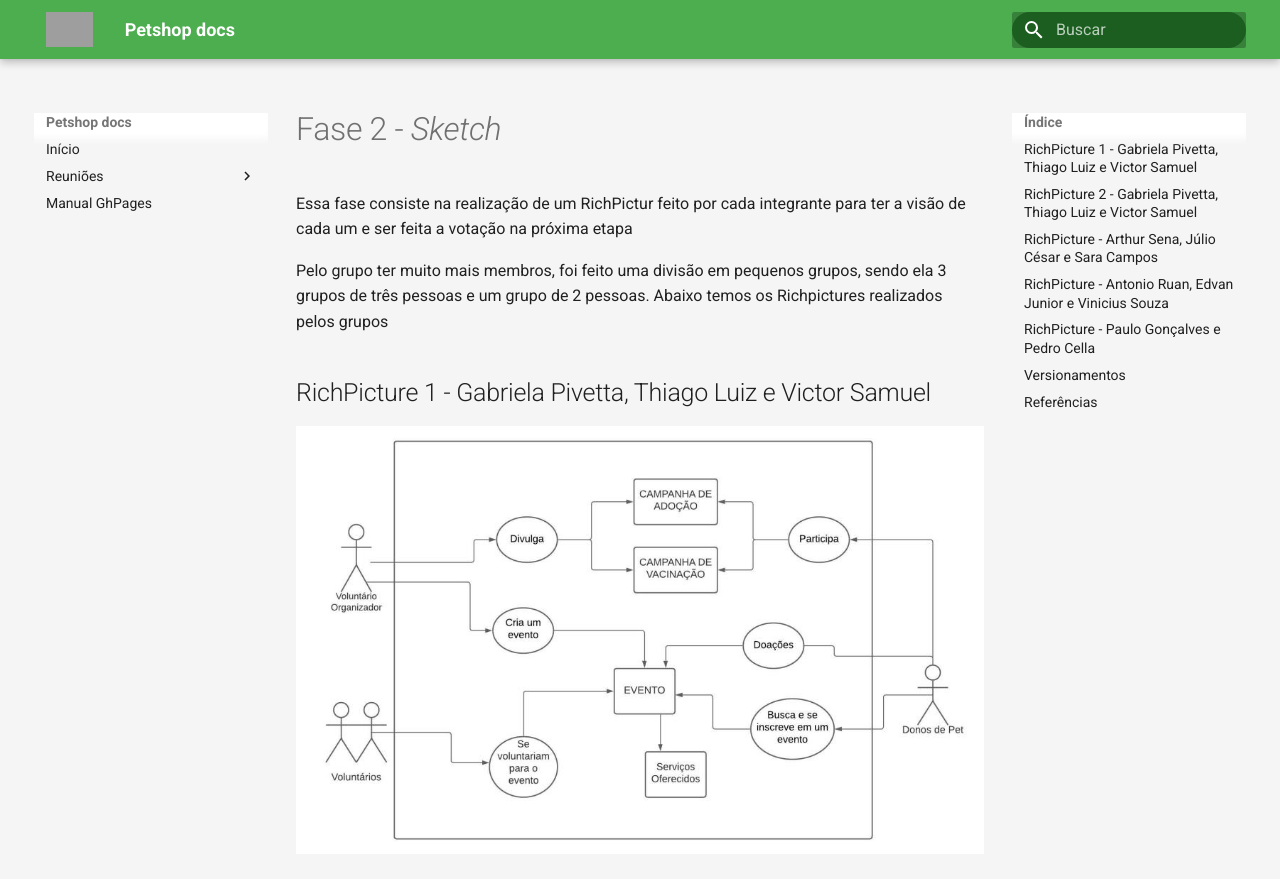
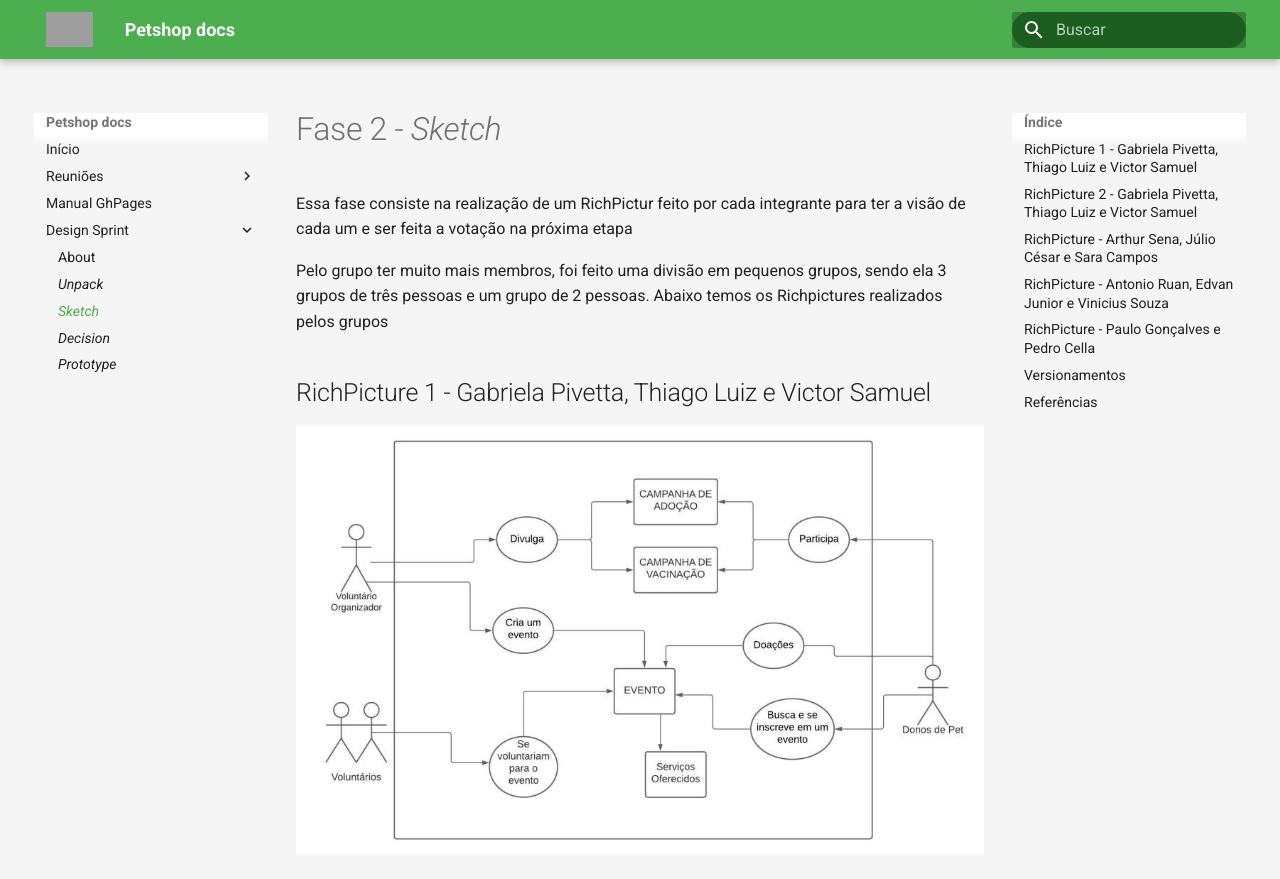
Before and after one commit to UnBArqDsw2021-1/2021.1_G3_PetStop_docs, an MkDocs documentation site: the page built from docs/designSprint/sketch.md, in a window 1280 px wide and 900 px high. Shown: the top 879 px of the window. Built offline with MkDocs 1.6.1 and Material for MkDocs 9.7.7, drawn with Linux system fonts in a browser that asks for light colours; grey boxes are pictures that could not be loaded.

Commit message:
Alterando mkdocs

```diff
--- a/mkdocs.yml
+++ b/mkdocs.yml
@@ -23,3 +23,9 @@ nav:
     - Reunião 4 (Unpack) - (29/07): reunioes/reuniao4.md
     - Reunião 5 (Decision) - (03/08): reunioes/reuniao5.md
   - Manual GhPages: manual.md
+  - Design Sprint:
+    - About: designSprint/about.md
+    - <i>Unpack</i>: designSprint/unpack.md
+    - <i>Sketch</i>: designSprint/sketch.md
+    - <i>Decision</i>: designSprint/decision.md
+    - <i>Prototype</i>: designSprint/prototype.md
```
